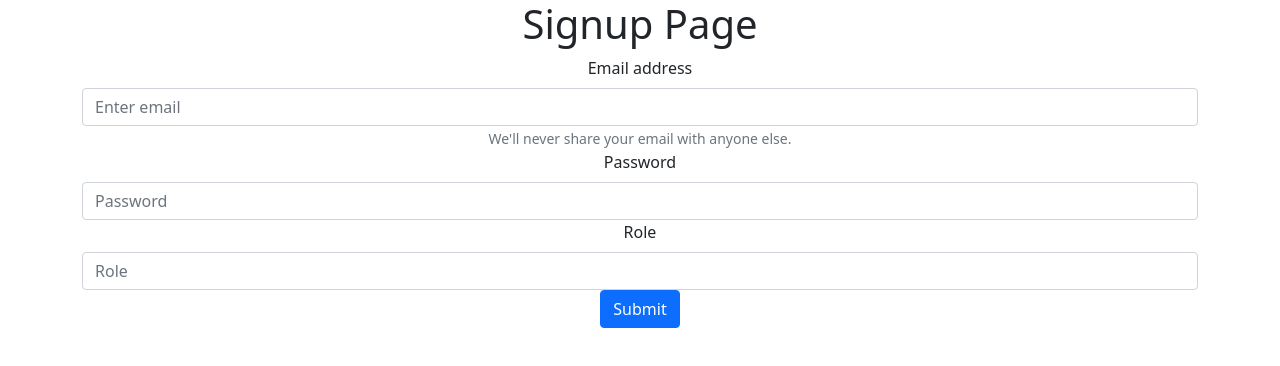
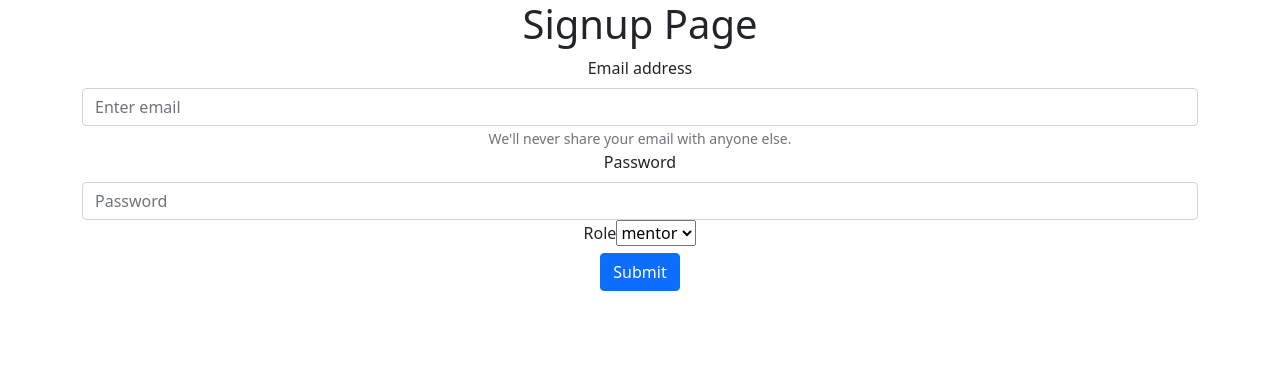
Before and after one commit to harshchobisa/reiherfinal, a React (Create React App) app in the folder frontend/: page /#/signup in a window 1280 px wide. Shown: the top 366 px of the page. Built offline with nearby package versions, Linux system fonts and the light colour scheme.

Commit message:
moved mentor/mentee to dropdown

```diff
--- a/frontend/package.json
+++ b/frontend/package.json
@@ -7,6 +7,7 @@
     "@testing-library/react": "^11.1.0",
     "@testing-library/user-event": "^12.1.10",
     "axios": "^0.21.1",
+    "bcryptjs": "^2.4.3",
     "bootstrap": "^5.0.0",
     "react": "^17.0.2",
     "react-bootstrap": "^1.5.2",
--- a/frontend/src/Pages/SignupPage.js
+++ b/frontend/src/Pages/SignupPage.js
@@ -63,11 +63,13 @@ export default class SignupPage extends Component {
           <Form.Group controlId="ControlInput1">
             <Form.Label>Role</Form.Label>
             <Form.Control
-              type="text"
-              placeholder="Role"
-              value={this.state.role}
+              as="select"
+              custom
               onChange={(e) => this.setState({ role: e.target.value })}
-            />
+            >
+              <option>mentor</option>
+              <option>mentee</option>
+            </Form.Control>
           </Form.Group>
           <Button variant="primary" type="submit" onClick={this.onSubmit}>
             Submit
```
Also changed, not shown: 1 other file (tests, documents, lock files or other folders).
